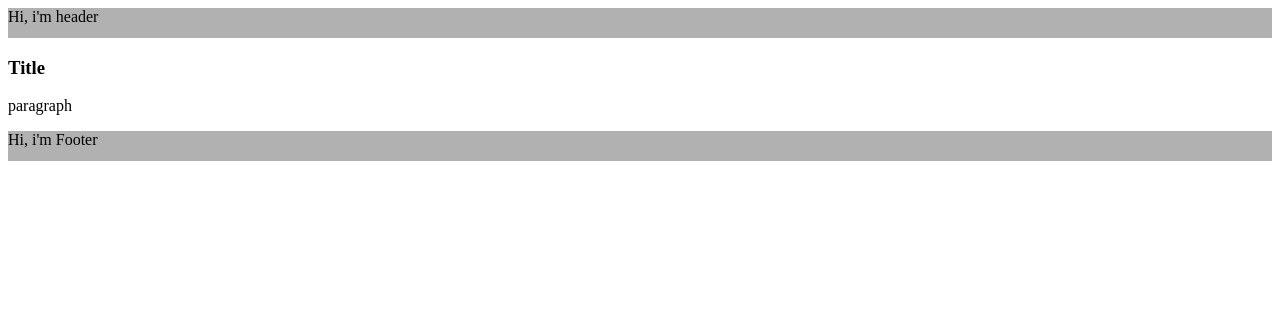
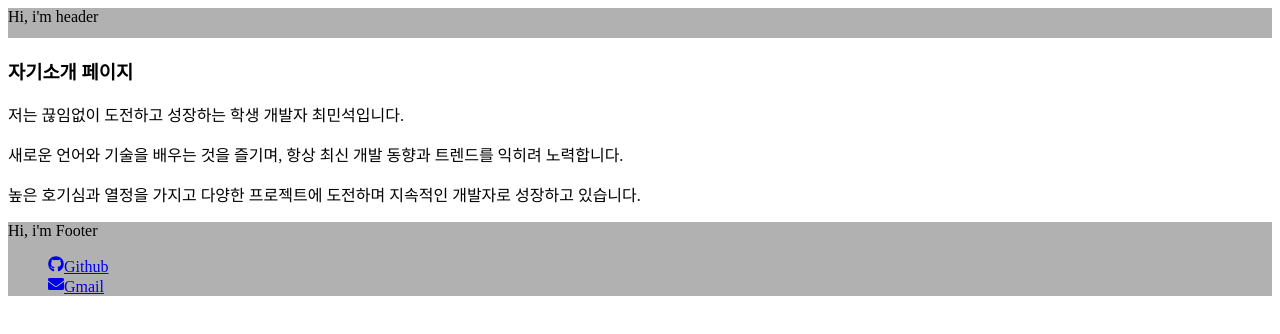
Before and after one commit to minseoky/Mid-Term-Project, a React (Create React App) app: page / in a window 1280 px wide. Shown: the top 334 px of the page. Built offline with nearby package versions, Linux system fonts and the light colour scheme.

Commit message:
[#02] 기본 레이아웃 작성, 간단한 css

```diff
--- a/package.json
+++ b/package.json
@@ -3,11 +3,13 @@
   "version": "0.1.0",
   "private": true,
   "dependencies": {
+    "@fortawesome/fontawesome-free": "^6.4.0",
     "@testing-library/jest-dom": "^5.16.5",
     "@testing-library/react": "^13.4.0",
     "@testing-library/user-event": "^13.5.0",
     "react": "^18.2.0",
     "react-dom": "^18.2.0",
+    "react-icons": "^4.8.0",
     "react-scripts": "5.0.1",
     "web-vitals": "^2.1.4"
   },
--- a/src/App.js
+++ b/src/App.js
@@ -1,12 +1,19 @@
 import Header from "./components/Header.js"
 import Footer from "./components/Footer.js"
+
 
 function App() {
   return (
     <div className="App">
         <Header/>
-            <h3>Title</h3>
-            <p>paragraph</p>
+            <h3>자기소개 페이지</h3>
+            <p>저는 끊임없이 도전하고 성장하는 학생 개발자 최민석입니다. </p>
+            <p>새로운 언어와 기술을 배우는 것을 즐기며, 항상 최신 개발 동향과 트렌드를 익히려 노력합니다.</p>
+            <p>높은 호기심과 열정을 가지고 다양한 프로젝트에 도전하며 지속적인 개발자로 성장하고 있습니다.</p>
+
+
+
+
         <Footer/>
     </div>
   );
--- a/src/components/Footer.js
+++ b/src/components/Footer.js
@@ -1,9 +1,18 @@
 import styles from "../css/Footer.module.css"
+import {FaEnvelope, FaGithub} from "react-icons/fa";
 function Footer(){
 
     return(
         <div className={styles.container}>
             Hi, i'm Footer
+            <ul className={styles.lists}>
+                <li>
+                    <a href="https://github.com/minseoky/Mid-Term-Project"><FaGithub />Github</a>
+                </li>
+                <li>
+                    <a href="mailto:minseok184@gmail.com"><FaEnvelope />Gmail</a>
+                </li>
+            </ul>
         </div>
     )
 }
--- a/src/css/Footer.module.css
+++ b/src/css/Footer.module.css
@@ -1,4 +1,12 @@
 .container{
-    height: 30px;
+    height: auto;
     background-color: rgba(177,177,177,177);
 }
+.lists{
+    display: flex;
+    align-content: flex-start;
+    flex-direction: column;
+    flex-wrap: wrap;
+    overflow: auto;
+    list-style-type: none;
+}
```
Also changed, not shown: src/css/App.module.css (added), 1 other file (tests, documents, lock files or other folders).
